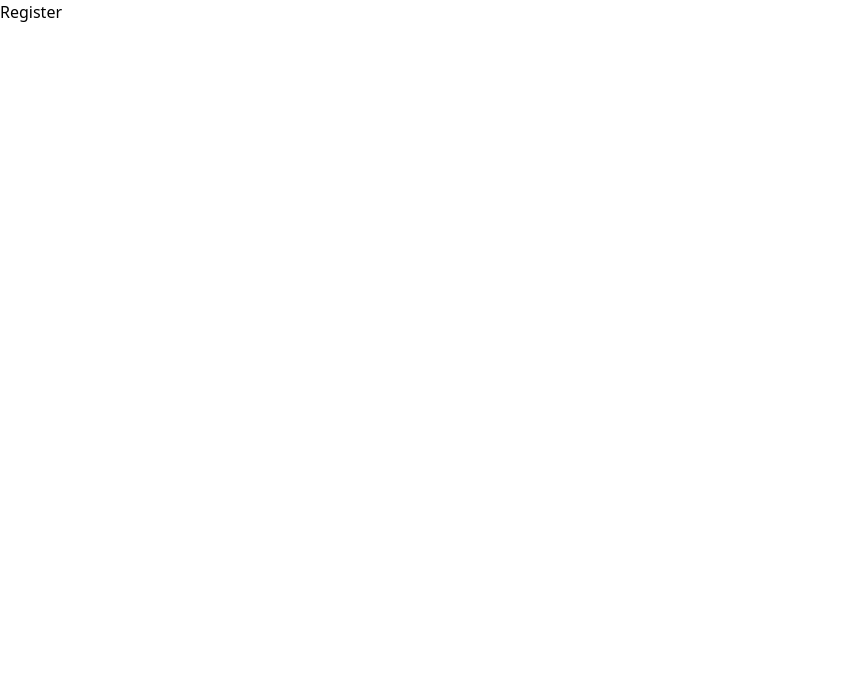
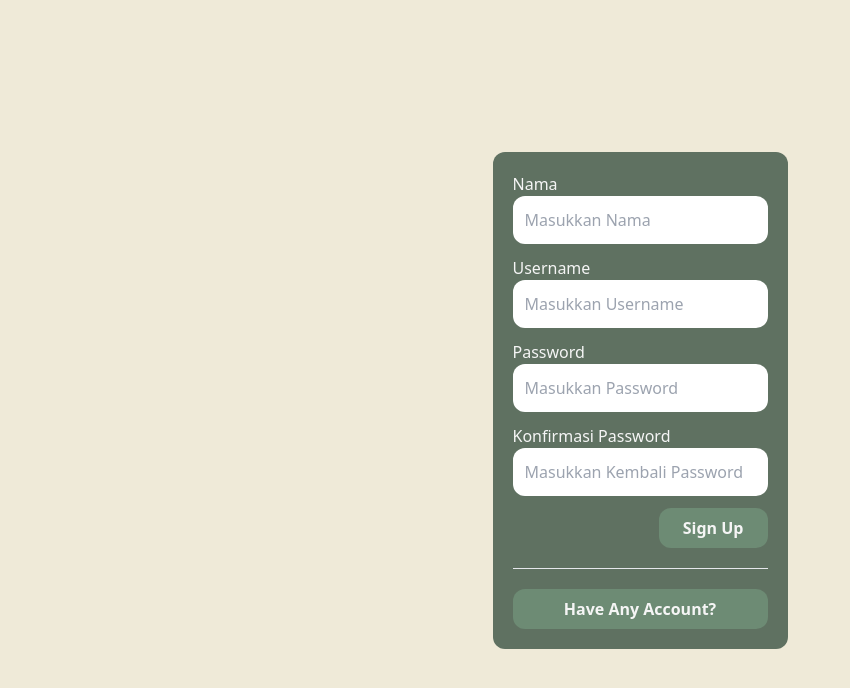
Before and after one commit to Dzyfhuba/gallery-shop, a React (Create React App) app in the folder client/: page /register in a window 1280 px wide. Shown: the top 688 px of the page, without its empty margins (0-850 px from the left). Built offline with nearby package versions, Linux system fonts and the light colour scheme.

Commit message:
add login register

```diff
--- a/client/public/index.html
+++ b/client/public/index.html
@@ -21,7 +21,7 @@
       work correctly both with client-side routing and a non-root public URL.
       Learn how to configure a non-root public URL by running `npm run build`.
     -->
-    <title>React App</title>
+    <title>Alam Rohman Garden</title>
   </head>
   <body>
     <noscript>You need to enable JavaScript to run this app.</noscript>
--- /dev/null
+++ b/client/src/Components/Button.jsx
@@ -0,0 +1,20 @@
+import PropTypes from 'prop-types'
+import React, { Component } from 'react'
+
+export default class Button extends Component {
+	static propTypes = {
+		type: PropTypes.string,
+		children: PropTypes.string,
+		className: PropTypes.string,
+	}
+
+	render() {
+		return (
+			<button type={this.props.type}
+				className={`
+                bg-ternary text-neutral-100 hover:text-neutral-700 transition duration-300 ease-in-out
+                flex justify-center items-center min-w-[44px] px-6 py-2 font-black rounded-xl
+                ${this.props.className}`}>{this.props.children}</button>
+		)
+	}
+}
--- a/client/src/Components/ButtonAnchor.jsx
+++ b/client/src/Components/ButtonAnchor.jsx
@@ -6,13 +6,13 @@ import React, { Component } from 'react'
 export default class ButtonAnchor extends Component {
 	static propTypes = {
 		to: PropTypes.string,
-		children: PropTypes.element,
+		children: PropTypes.string,
 		className: PropTypes.string,
 	}
 
 	render() {
 		return (
-			<Link to={this.props.to} className={`bg-ternary hover:text-neutral-700 transition duration-300 ease-in-out
+			<Link to={this.props.to} className={`bg-ternary text-neutral-100 hover:text-neutral-700 transition duration-300 ease-in-out
             flex justify-center items-center min-w-[44px] px-6 py-2 font-black rounded-xl ${this.props.className}`}>
 				{this.props.children}
 			</Link>
--- /dev/null
+++ b/client/src/Components/Input.jsx
@@ -0,0 +1,27 @@
+import PropTypes from 'prop-types'
+import React, { Component } from 'react'
+
+export default class Input extends Component {
+	static propTypes = {
+		name: PropTypes.string.isRequired,
+		label: PropTypes.string.isRequired,
+		type: PropTypes.string,
+		placeholder: PropTypes.string,
+		className: PropTypes.string,
+	}
+
+	static defaultProps = {
+		type: 'text',
+	}
+
+	render() {
+		return (
+			<div className="mb-3">
+				<label htmlFor={this.props.label} className='block text-neutral-100 capitalize'>{this.props.label}</label>
+				<input type={this.props.type} name={this.props.name} id={this.props.name} placeholder={this.props.placeholder}
+					className={`p-3 rounded-xl ${this.props.className}`}
+				/>
+			</div>
+		)
+	}
+}
--- a/client/src/Pages/Login.jsx
+++ b/client/src/Pages/Login.jsx
@@ -1,8 +1,21 @@
 import React from 'react'
+import Button from '../Components/Button'
+import ButtonAnchor from '../Components/ButtonAnchor'
+import Input from '../Components/Input'
 
 const Login = () => {
 	return (
-		<div>Login</div>
+		<main className='min-h-screen bg-primary flex items-center justify-center'>
+			<div className="bg-secondary p-5 rounded-xl">
+				<Input name={'username'} label='Username' placeholder={'Masukkan Username'} required/>
+				<Input name={'password'} label='Password' type='password' placeholder={'Masukkan Password'} required/>
+				<div className="flex justify-end w-full">
+					<Button type='submit'>Login</Button>
+				</div>
+				<hr className='my-5' />
+				<ButtonAnchor to={'/register'}>Create New Account</ButtonAnchor>
+			</div>
+		</main>
 	)
 }
 
--- a/client/src/Pages/Register.jsx
+++ b/client/src/Pages/Register.jsx
@@ -1,9 +1,24 @@
 import React from 'react'
+import Button from '../Components/Button'
+import ButtonAnchor from '../Components/ButtonAnchor'
+import Input from '../Components/Input'
 
 const Register = () => {
-  return (
-    <div>Register</div>
-  )
+	return (
+		<main className='min-h-screen bg-primary flex items-center justify-center'>
+			<div className="bg-secondary p-5 rounded-xl">
+				<Input name={'name'} label='Nama' placeholder={'Masukkan Nama'} required/>
+				<Input name={'username'} label='Username' placeholder={'Masukkan Username'} required/>
+				<Input name={'password'} label='Password' type='password' placeholder={'Masukkan Password'} required/>
+				<Input name={'confirm_password'} label='Konfirmasi Password ' type='password' placeholder={'Masukkan Kembali Password'} required/>
+				<div className="flex justify-end w-full">
+					<Button type='submit'>Sign Up</Button>
+				</div>
+				<hr className='my-5' />
+				<ButtonAnchor to={'/login'}>Have Any Account?</ButtonAnchor>
+			</div>
+		</main>
+	)
 }
 
 export default Register
```
